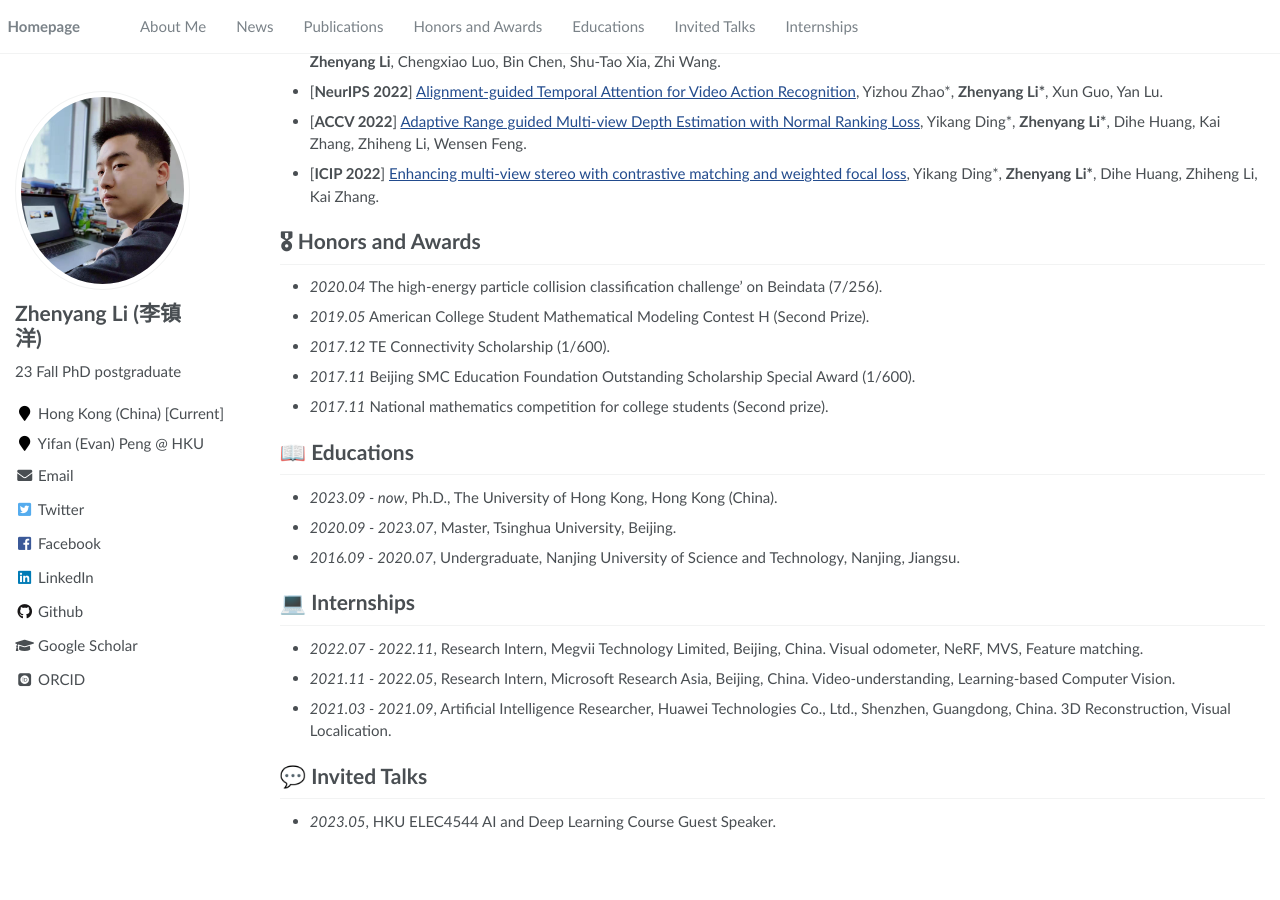
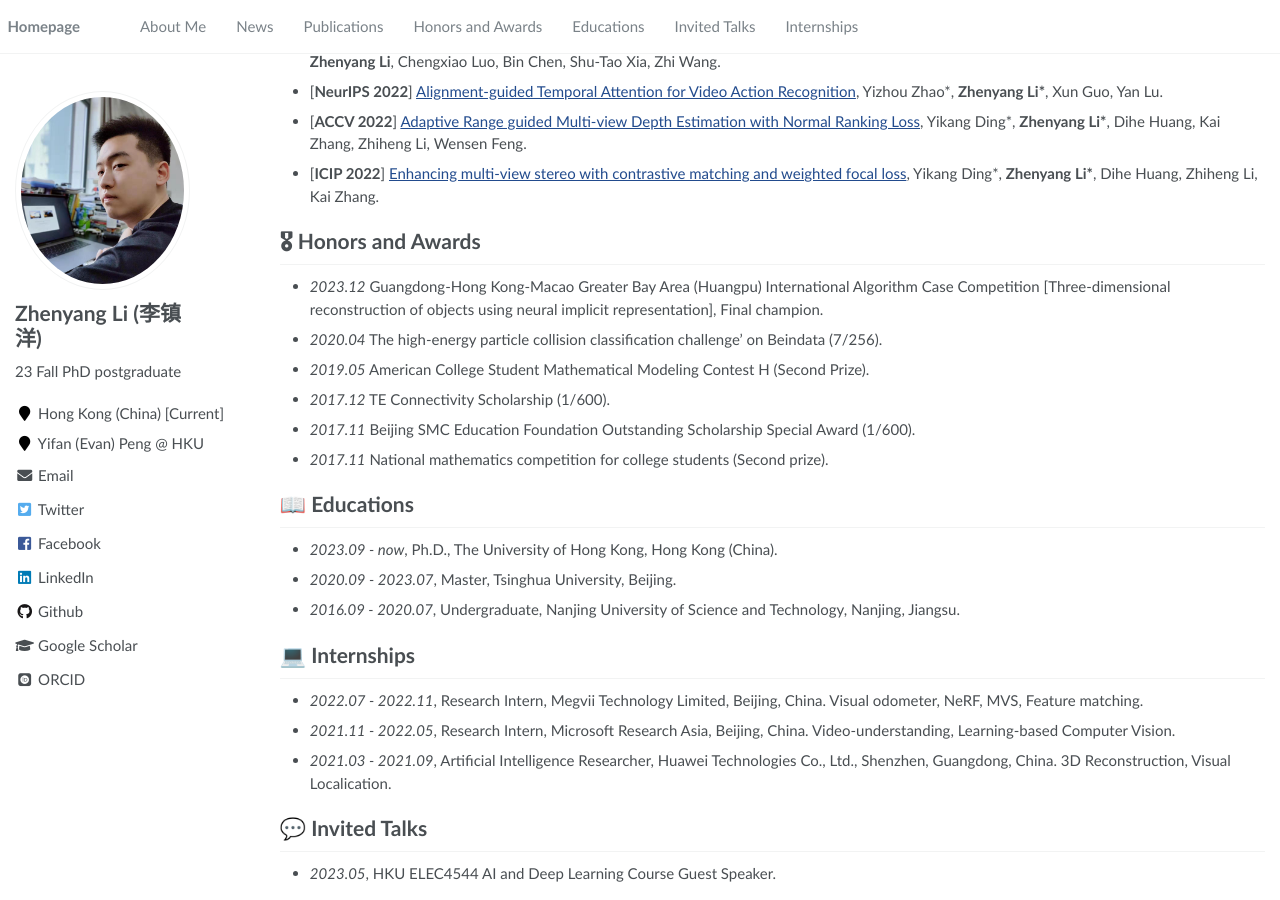
Before and after one commit to Lagrangeli/Lagrangeli.github.io, a Jekyll site: the page built from _pages/about.md, in a window 1280 px wide and 900 px high, scrolled down 591 px. Built offline with Jekyll 4.4.1, drawn with Linux system fonts in a browser that asks for light colours; some web fonts are replaced; before the commit the page ends 1438 px from its top, so only the background shows below that.

Commit message:
add competition

```diff
--- a/_pages/about.md
+++ b/_pages/about.md
@@ -57,6 +57,7 @@ Currently, my work focuses on Neural Radiance Fields (NeRFs), AI generation upon
 </div> -->
 
 # 🎖 Honors and Awards
+- *2023.12* Guangdong-Hong Kong-Macao Greater Bay Area (Huangpu) International Algorithm Case Competition [Three-dimensional reconstruction of objects using neural implicit representation], Final champion.
 - *2020.04* The high-energy particle collision classification challenge' on Beindata (7/256).
 - *2019.05* American College Student Mathematical Modeling Contest H (Second Prize).
 - *2017.12* TE Connectivity Scholarship (1/600).
```
